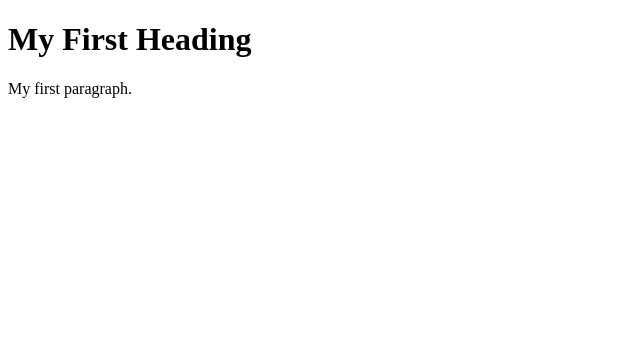
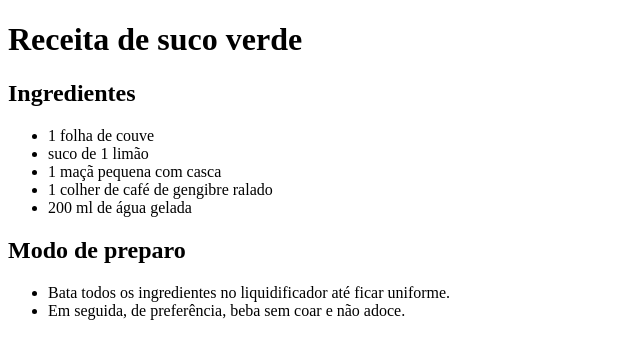
Before and after one commit to repodi/git-laboratorio, a plain HTML site: page index.html in a window 1280 px wide. Shown: the whole page, without its empty margins (0-640 px from the left). Drawn offline with Linux system fonts and the light colour scheme.

Commit message:
Receita de suco verde

```diff
--- a/index.html
+++ b/index.html
@@ -1,9 +1,26 @@
 <!DOCTYPE html>
 <html>
+
 <body>
 
-<h1>My First Heading</h1>
-<p>My first paragraph.</p>
+    <h1>Receita de suco verde</h1>
+    <h2>Ingredientes</h2>
+    <p>
+        <ul>
+            <li>1 folha de couve</li>
+            <li>suco de 1 limão</li>
+            <li>1 maçã pequena com casca</li>
+            <li>1 colher de café de gengibre ralado</li>
+            <li>200 ml de água gelada</li>
+        </ul>
+    </p>
+    <h2>Modo de preparo</h2>
+    <p>
+        <ul>
+            <li>Bata todos os ingredientes no liquidificador até ficar uniforme.</li>
+            <li>Em seguida, de preferência, beba sem coar e não adoce.</li>
+        </ul>
+    </p>
+</body>
 
-</body>
 </html>
```
